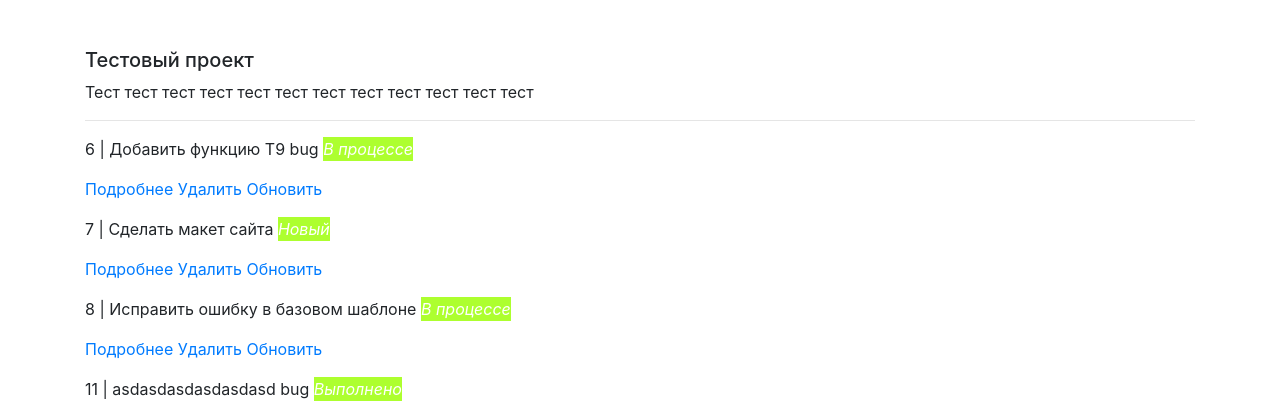
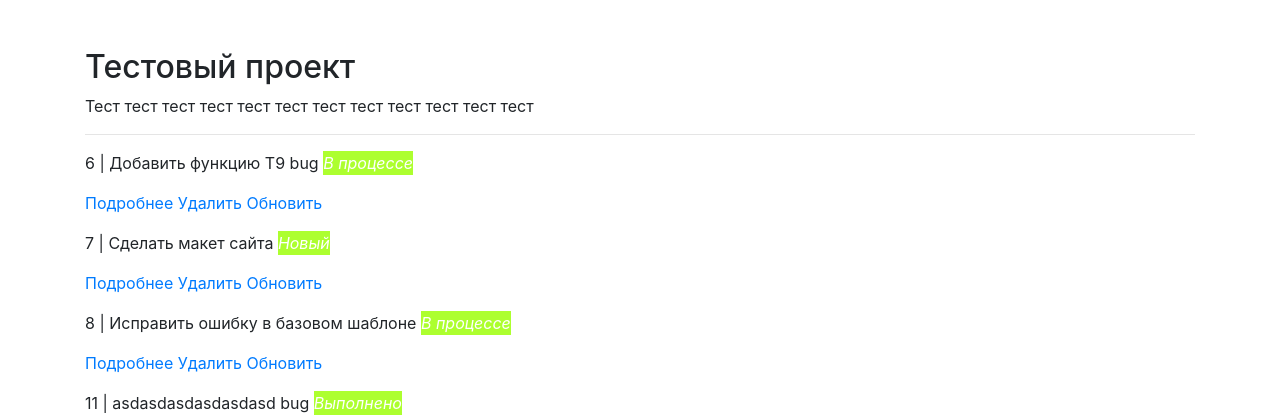
Before and after one commit to AzatKaparov/homework_54_6_azat, a Django app: page /project/1/ in a window 1280 px wide. Shown: the part 56-476 px from the top of the page. Run offline with Django 3.2, Linux system fonts and the light colour scheme; data comes from the database, SQL or seed files in the repository; some libraries are stand-ins or nearby versions.

Commit message:
Некоторые изменения в просмотре проекта

```diff
--- a/source/webapp/templates/project/project_view.html
+++ b/source/webapp/templates/project/project_view.html
@@ -14,7 +14,7 @@
 
 
 {% block content %}
-    <h5 class="mt-5">{{ project.name }}</h5>
+    <h2 class="mt-5">{{ project.name }}</h2>
     {% if project.description %}
         <p class="pre">{{ project.description }}</p>
         <hr/>
```
